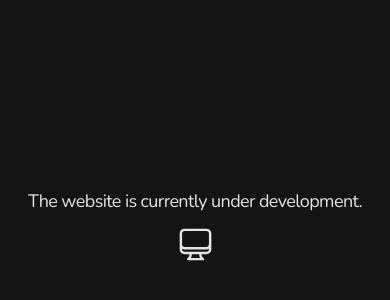
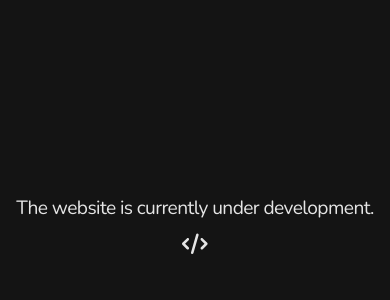
Before and after one commit to ChpoCko/Default-web-preview, a plain HTML site: page index.html in a window 390 px wide. Shown: the part 196-496 px from the top of the page. Drawn offline with nearby package versions, Linux system fonts and the light colour scheme.

Commit message:
Default preview version 1.0.1

```diff
--- a/index.html
+++ b/index.html
@@ -4,6 +4,7 @@
     <meta charset="UTF-8" />
     <meta http-equiv="X-UA-Compatible" content="IE=edge" />
     <meta name="viewport" content="width=device-width, initial-scale=1.0" />
+    <link rel="icon" href="code-64.png" />
     <link rel="preconnect" href="https://fonts.googleapis.com" />
     <link rel="preconnect" href="https://fonts.gstatic.com" crossorigin />
     <link
@@ -12,7 +13,8 @@
     />
     <style>
       html {
-        background-color: rgb(20, 20, 20);
+        background-color: #141414;
+        font-size: 62.5%;
       }
 
       * {
@@ -27,49 +29,34 @@
         align-items: center;
         height: 100vh;
         flex-direction: column;
-        gap: 12px;
+        gap: 1.2rem;
+        color: #e5e5e5;
       }
 
       .message {
-        font-size: 27px;
+        font-size: 2.4rem;
         letter-spacing: -0.6px;
         display: inline-block;
-        color: #e5e5e5;
+
         font-family: "Nunito", sans-serif;
+        text-align: center;
       }
 
       .dev-icon {
-        stroke: #e5e5e5;
-        height: 60px;
-        width: 60px;
+        height: 3.2rem;
+        width: 3.2rem;
+        fill: #e5e5e5;
       }
 
-      @media only screen and (max-width: 1000px) {
-        .message {
-          font-size: 24px;
-        }
-
-        .dev-icon {
-          height: 53px;
-          width: 53px;
+      @media only screen and (max-width: 50em) {
+        html {
+          font-size: 56.25%;
         }
       }
-      @media only screen and (max-width: 800px) {
-        .message {
-          font-size: 21px;
-        }
-        .dev-icon {
-          height: 46px;
-          width: 46px;
-        }
-      }
+
       @media only screen and (max-width: 500px) {
-        .message {
-          font-size: 18px;
-        }
-        .dev-icon {
-          height: 39px;
-          width: 39px;
+        html {
+          font-size: 50%;
         }
       }
     </style>
@@ -77,18 +64,9 @@
   </head>
   <body>
     <p class="message">The website is currently under development.</p>
-    <svg
-      xmlns="http://www.w3.org/2000/svg"
-      fill="none"
-      viewBox="0 0 24 24"
-      stroke-width="1.5"
-      stroke="currentColor"
-      class="dev-icon"
-    >
+    <?xml version="1.0" ?><svg viewBox="0 0 640 512" class="dev-icon">
       <path
-        stroke-linecap="round"
-        stroke-linejoin="round"
-        d="M9 17.25v1.007a3 3 0 01-.879 2.122L7.5 21h9l-.621-.621A3 3 0 0115 18.257V17.25m6-12V15a2.25 2.25 0 01-2.25 2.25H5.25A2.25 2.25 0 013 15V5.25m18 0A2.25 2.25 0 0018.75 3H5.25A2.25 2.25 0 003 5.25m18 0V12a2.25 2.25 0 01-2.25 2.25H5.25A2.25 2.25 0 013 12V5.25"
+        d="M416 31.94C416 21.75 408.1 0 384.1 0c-13.98 0-26.87 9.072-30.89 23.18l-128 448c-.8404 2.935-1.241 5.892-1.241 8.801C223.1 490.3 232 512 256 512c13.92 0 26.73-9.157 30.75-23.22l128-448C415.6 37.81 416 34.85 416 31.94zM176 143.1c0-18.28-14.95-32-32-32c-8.188 0-16.38 3.125-22.62 9.376l-112 112C3.125 239.6 0 247.8 0 255.1S3.125 272.4 9.375 278.6l112 112C127.6 396.9 135.8 399.1 144 399.1c17.05 0 32-13.73 32-32c0-8.188-3.125-16.38-9.375-22.63L77.25 255.1l89.38-89.38C172.9 160.3 176 152.2 176 143.1zM640 255.1c0-8.188-3.125-16.38-9.375-22.63l-112-112C512.4 115.1 504.2 111.1 496 111.1c-17.05 0-32 13.73-32 32c0 8.188 3.125 16.38 9.375 22.63l89.38 89.38l-89.38 89.38C467.1 351.6 464 359.8 464 367.1c0 18.28 14.95 32 32 32c8.188 0 16.38-3.125 22.62-9.376l112-112C636.9 272.4 640 264.2 640 255.1z"
       />
     </svg>
   </body>
```
Also changed, not shown: code-64.png (added).
